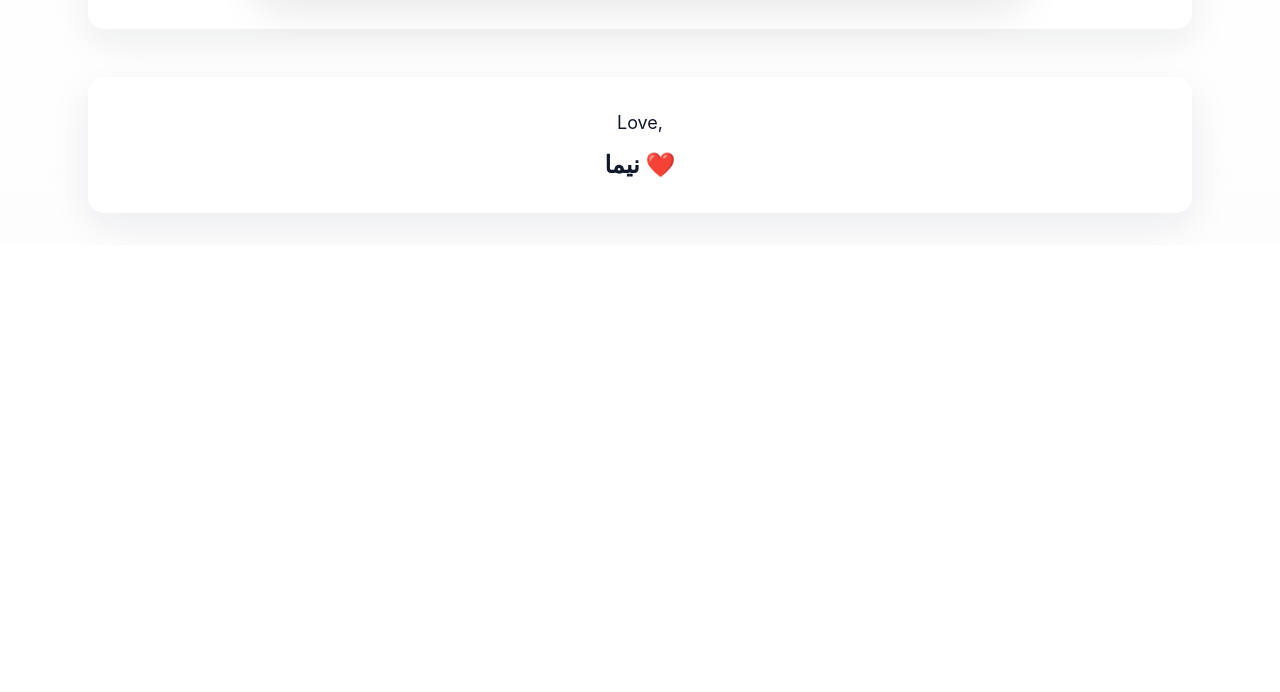
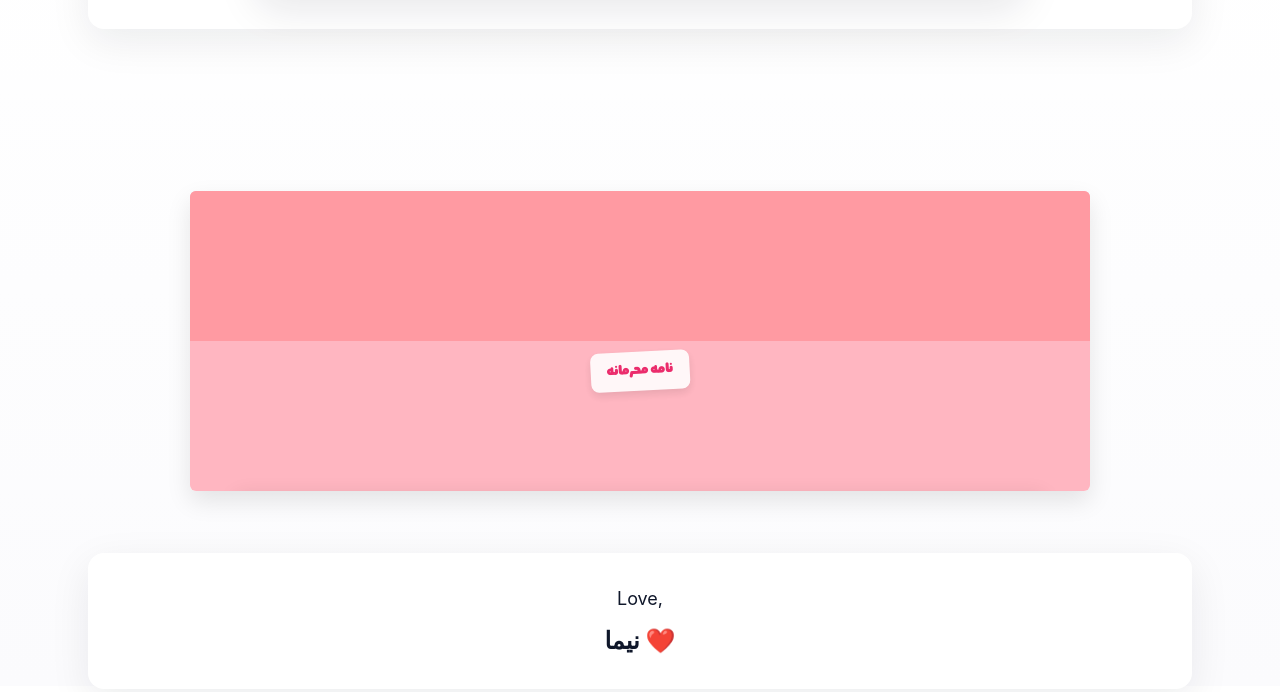
Before and after one commit to nima123gh/nima123gh.github.io, a plain HTML site: page html/birthday.html in a window 1280 px wide. Shown: the part 1714-2406 px from the top of the page. Before the commit the page ends 1959 px from the top, so only its background shows below. Drawn offline with nearby package versions, Linux system fonts and the light colour scheme.

Commit message:
Update birthday.html

```diff
--- a/html/birthday.html
+++ b/html/birthday.html
@@ -11,6 +11,57 @@
 <script src="https://cdnjs.cloudflare.com/ajax/libs/gsap/3.12.2/gsap.min.js"></script>
 
 <style>
+                @font-face {
+                    font-family: 'CapsuleBlack';
+                    src: url('/fonts/font100/Capsule-Black.ttf') format('truetype');
+                    font-weight: normal;
+                    font-style: normal;
+                }
+
+                @font-face {
+                    font-family: 'Colak';
+                    src: url('/fonts/font100/Colak.ttf') format('truetype');
+                    font-weight: normal;
+                    font-style: normal;
+                }
+
+                @font-face {
+                    font-family: 'DastNevis';
+                    src: url('/fonts/font100/DastNevis.ttf') format('truetype');
+                    font-weight: normal;
+                    font-style: normal;
+                }
+
+                @font-face {
+                    font-family: 'RastinBold';
+                    src: url('/fonts/font100/Digi\ Rastin\ Bold.ttf') format('truetype');
+                    font-weight: normal;
+                    font-style: normal;
+                }
+                @font-face {
+                    font-family: 'Kaghaz';
+                    src: url('/fonts/font100/Kaghaz.ttf') format('truetype');
+                    font-weight: normal;
+                    font-style: normal;
+                }
+                @font-face {
+                    font-family: 'LeilaBold';
+                    src: url('/fonts/font100/Leila-Bold[@fontrayegan].ttf') format('truetype');
+                    font-weight: normal;
+                    font-style: normal;
+                }
+                @font-face {
+                    font-family: 'LeilaExtraBold';
+                    src: url('/fonts/font100/Leila-ExtraBold[@fontrayegan].ttf') format('truetype');
+                    font-weight: normal;
+                    font-style: normal;
+                }
+                @font-face {
+                    font-family: 'LeilaRegular';
+                    src: url('/fonts/font100//Leila-Regular2[@fontrayegan].ttf') format('truetype');
+                    font-weight: normal;
+                    font-style: normal;
+                }
   :root{
     --accent:#0a84ff;
     --muted:#6b7280;
@@ -184,6 +235,131 @@
   height: 50%;
 }
 }
+
+
+
+
+
+/* 💌 Envelope Styles */
+.envelope {
+  position: relative;
+  bottom: -50px;
+  width: 900px;
+  height: 300px;
+  background: #fefefe;
+  border-radius: 6px;
+  box-shadow: 0 10px 25px rgba(0,0,0,0.1);
+  cursor: pointer;
+  transition: all 0.6s ease;
+  perspective: 1000px;
+}
+
+.envelope-pocket {
+  position: absolute;
+  width: 100%;
+  height: 100%;
+  background: #ffb6c1;
+  border-radius: 6px;
+  overflow: hidden;
+  z-index: 1;
+}
+
+.envelope-flap {
+  position: absolute;
+  top: 0;
+  left: 0;
+  width: 100%;
+  height: 50%;
+  background: #ff9aa2;
+  transform-origin: top;
+  border-radius: 6px 6px 0 0;
+  transition: transform 0.6s ease;
+  z-index: 2;
+}
+
+.letter {
+  position: absolute;
+  top: 100%;
+  left: 50%;
+  transform: translateX(-50%);
+  width: 90%;
+  background: white;
+  padding: 20px;
+  border-radius: 8px;
+  text-align: center;
+  box-shadow: 0 4px 20px rgba(0,0,0,0.1);
+  transition: all 0.8s ease;
+  z-index: 0;
+}
+
+.letter h2 {
+  font-size: 1.2rem;
+  color: #e91e63;
+  margin-bottom: 0.5rem;
+}
+
+.letter p {
+  font-size: 0.95rem;
+  color: #555;
+  line-height: 1.4;
+}
+
+.meet-link {
+  display: inline-block;
+  margin-top: 1rem;
+  padding: 10px 16px;
+  background: #ff4081;
+  color: white;
+  text-decoration: none;
+  border-radius: 6px;
+  font-weight: 500;
+  transition: background 0.3s ease;
+}
+
+.meet-link:hover {
+  background: #e91e63;
+}
+
+/* 💌 Animation States */
+.envelope.open .envelope-flap {
+  transform: rotateX(180deg);
+}
+
+.envelope.open .letter {
+  top: 10%;
+}
+/* Small Note Tag */
+.note-tag {
+  position: absolute;
+  top: 60%;
+  left: 50%;
+  transform: translate(-50%, -50%) rotate(-3deg);
+  background: #fff;
+  padding: 8px 16px;
+  border-radius: 8px;
+  font-family: "SF Pro Display", sans-serif;
+  font-weight: 500;
+  font-size: 0.95rem;
+  color: #e91e63;
+  box-shadow: 0 4px 8px rgba(0,0,0,0.1);
+  transition: all 0.5s ease;
+  z-index: 3;
+  opacity: 0.9;
+}
+
+/* The tag floats softly when envelope is closed */
+.envelope:hover .note-tag {
+  transform: translate(-50%, -52%) rotate(0deg);
+  box-shadow: 0 6px 12px rgba(0,0,0,0.15);
+  opacity: 1;
+}
+
+/* Hide tag when envelope opens */
+.envelope.open .note-tag {
+  opacity: 0;
+  transform: translate(-50%, -80%) rotate(5deg);
+}
+
 </style>
 </head>
 <body>
@@ -195,7 +371,7 @@
 
 <header class="max-w-5xl mx-auto px-6 py-12 text-center">
   <h1 class="text-3xl sm:text-5xl md:text-6xl font-semibold fade-in"> 🎂تولدت مبارک, <span id="herName">عسل</span></h1>
-  <p class="mt-4 text-gray-500 text-lg fade-in">You are loved, celebrated, and cherished — today and always.</p>
+  <p class="mt-4 text-gray-500 text-lg fade-in">عشقم ، تولدتو تبریک میگم بهت - تولدت زیباترین روز دنیاست</p>
 </header>
 
 <main class="max-w-6xl mx-auto px-6 space-y-12 pb-8">
@@ -272,6 +448,30 @@
     </video>
   </div>
 </section>
+
+
+
+<!-- 💌 Letter Pocket Section -->
+<section class="flex justify-center items-center py-16">
+  <div class="envelope" id="envelope">
+    <div class="envelope-flap"></div>
+    <div class="envelope-pocket">
+      <div class="note-tag" style="font-family: CapsuleBlack;">نامه محرمانه </div>
+      <div class="letter">
+        <h2>My Dearest Asal 💖</h2>
+        <p>
+          You make every day brighter, every smile warmer, and every moment worth remembering.
+          Tonight, let’s make another memory — just us, together for dinner. 🍷✨
+        </p>
+        <a href="https://meet.google.com/" target="_blank" class="meet-link">Join Our Dinner Call 💕</a>
+      </div>
+    </div>
+  </div>
+</section>
+
+
+
+
 
   <section class="bg-white rounded-2xl p-8 pac-container fade-in text-center">
     <div class="text-lg">Love,</div>
@@ -707,6 +907,13 @@ lightbox.addEventListener('click', (e) => {
   if(e.target === lightbox) lightbox.classList.add('hidden'); // Click outside image closes
 });
 
+
+// 💌 Envelope Open Interaction
+const envelope = document.getElementById('envelope');
+envelope.addEventListener('click', () => {
+  envelope.classList.toggle('open');
+});
+
 </script>
 </body>
 </html>
```
